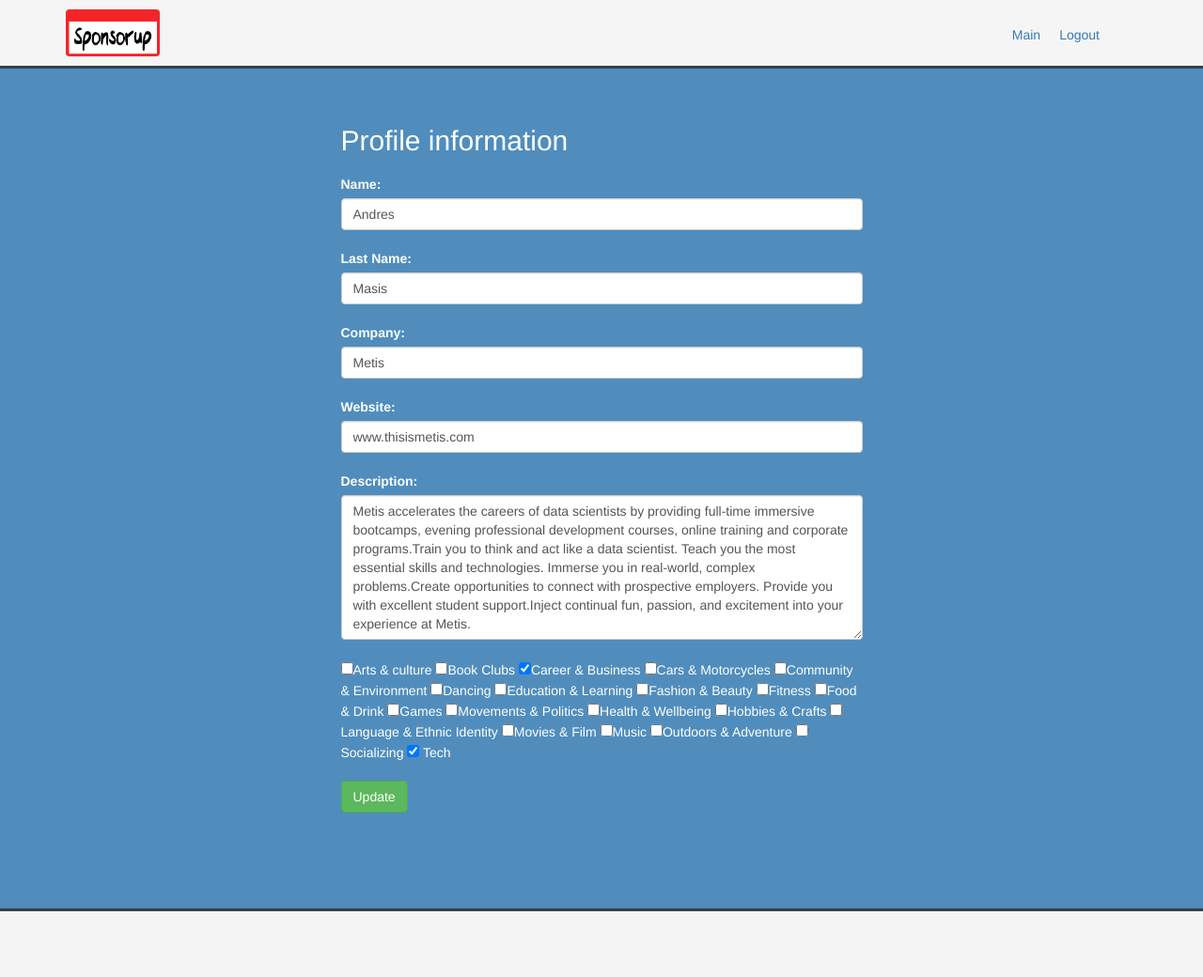
After one commit to Bermanmt/sponsor-recommender, a Flask app: page /profile in a window 1280 px wide. The commit adds this page. Shown: the whole page at 94% size. Run offline with Flask 2, Linux system fonts and the light colour scheme; parts of the project's set-up code (start-up, migrations or seed data) failed here and were passed over; some libraries are stand-ins or nearby versions.

Commit message:
near final version

```diff
--- a/app/app.py
+++ b/app/app.py
@@ -49,6 +49,10 @@ def get_event():
 	#return jsonify(event)
 	return json.dumps(event)
 
+@app.route('/profile', methods=['GET','POST'])
+def get_profile():
+	return render_template('profile.html')
+
 
 if __name__ == '__main__':
 	app.run(debug=True)
--- a/app/static/css/style.css
+++ b/app/static/css/style.css
@@ -264,7 +264,7 @@ html, body, div, h1, h2, h3, h4, h5, h6 {
 
 #event-modal {
   width: 1000px;
-  height: 500px;
+  height: 400px;
   background-color: #f4f4f4;
   position: absolute;
   top: 50%;
@@ -292,7 +292,8 @@ html, body, div, h1, h2, h3, h4, h5, h6 {
   max-height: 120px;
   max-width: 950px;
   overflow: scroll;
-  background-color: #EEE;
+  background-color: #f4f4f4;
+  margin: 0 10px 0 10px;
 }
 
 .modal-desc-title {
@@ -323,4 +324,9 @@ html, body, div, h1, h2, h3, h4, h5, h6 {
   width: 100%;
 }
 
+.checkbox {
+  margin: 10px;
+  display: inline-flex;
+}
+
 /*#173042,#236477,#cfdfda,#7cad3e,#4a6c2f*/
--- /dev/null
+++ b/app/templates/profile.html
@@ -0,0 +1,104 @@
+<!Doctype html>
+<html>
+<head>
+    <title>Dashboard</title>
+    <meta charset="UTF-8">
+    <meta name="viewport" content="width=device-width, initial-scale=1.0">
+    <link href="static/css/bootstrap.min.css" rel="stylesheet" media ="screen">
+    <link rel="stylesheet" href="https://maxcdn.bootstrapcdn.com/bootstrap/3.3.6/css/bootstrap.min.css" integrity="sha384-1q8mTJOASx8j1Au+a5WDVnPi2lkFfwwEAa8hDDdjZlpLegxhjVME1fgjWPGmkzs7" crossorigin="anonymous">
+    <link href="static/css/dc.css" rel="stylesheet" media ="screen">
+    <link rel="stylesheet" type="text/css" href="//cdn.jsdelivr.net/jquery.slick/1.5.9/slick.css"/>
+    <link rel="stylesheet" type="text/css" href="//cdn.jsdelivr.net/jquery.slick/1.5.9/slick-theme.css"/>
+
+    <link href="static/css/owl.carousel.css" rel="stylesheet" media ="screen">
+    <link href="static/css/style.css" rel="stylesheet" media ="screen">
+    <!--<link href='http://fonts.googleapis.com/css?family=Lato:200,400' rel='stylesheet' type='text/css'>-->
+    <style>
+
+    </style>
+</head>
+<body>
+    <div class='nav'>
+        <div class='container'>
+            <img src='./static/img/sponsorifylogo2.png' id='logo'>
+            <ul id='menu'>
+                <li></li>
+                <li><a href='{{url_for("login")}}'>Main</a></li>
+                <li><a href="{{url_for('home')}}">Logout</a></li>
+            </ul>
+
+        </div>
+    </div>
+    <div id='banner-main' style='height:900px'>
+        <br>
+        <br>
+        <div class='container '>
+
+            <br>
+            <div class='row '>
+                <div class='col-md-3'></div>
+                <div class='col-md-6' style='color:white;'>
+                <h2 style='color:white;'>Profile information</h2>
+                <br>
+                <form>
+                    <label for='name'>Name:</label>
+                    <input type='text' class='form-control' value='Andres' name='name'>
+                    <br>
+                    <label for='lastname'>Last Name:</label>
+                    <input type='text' class='form-control' value='Masis' name='lastname'>
+                    <br>
+                    <label for='company'>Company:</label>
+                    <input type='text' class='form-control' value='Metis' name='company'>
+                    <br>
+                    <label for='website'>Website:</label>
+                    <input type='text' class='form-control' value='www.thisismetis.com' name='website'>
+                    <br>
+                    <label for='description'>Description:</label>
+                    <textarea type='text' class='form-control' value='Metis' name='description' rows=7>Metis accelerates the careers of data scientists by providing full-time immersive bootcamps, evening professional development courses, online training and corporate programs.Train you to think and act like a data scientist. Teach you the most essential skills and technologies. Immerse you in real-world, complex problems.Create opportunities to connect with prospective employers. Provide you with excellent student support.Inject continual fun, passion, and excitement into your experience at Metis.</textarea>
+                    <br>
+                    <input class='checkbox'type='checkbox' value='Arts and Culture'>Arts & culture
+                    <input class='checkbox'type='checkbox' value='Book Clubs'>Book Clubs
+                    <input type='checkbox' value='Career and Business' checked>Career & Business
+                    <input type='checkbox' value='Cars and Motorcycles'>Cars & Motorcycles
+                    <input type='checkbox' value='Community & Environment'>Community & Environment
+                    <input type='checkbox' value='Dancing'>Dancing
+                    <input type='checkbox' value='Education & Learning'>Education & Learning
+                    <input type='checkbox' value='Fashion & Beauty'>Fashion & Beauty
+                    <input type='checkbox' value='Fitness'>Fitness
+                    <input type='checkbox' value='Food & Drink'>Food & Drink
+                    <input type='checkbox' value='Games'>Games
+                    <input type='checkbox' value='Movements & Politics'>Movements & Politics
+                    <input type='checkbox' value='Health & Wellbeing'>Health & Wellbeing
+                    <input type='checkbox' value='Hobbies & Crafts'>Hobbies & Crafts
+                    <input type='checkbox' value='Language & Ethnic Identity'>Language & Ethnic Identity
+                    <input type='checkbox' value='Movies & Film'>Movies & Film
+                    <input type='checkbox' value='Music'>Music
+                    <input type='checkbox' value='Outdoors & Adventure'>Outdoors & Adventure
+                    <input type='checkbox' value='Socializing'>Socializing
+                    <input type='checkbox' value='Tech' checked> Tech
+                    <br>
+                    <br>
+                    <input type='submit' class='btn btn-success' value='Update'>
+                </form>
+                </div>
+                <div class='col-md-3'></div>
+            </div>
+        </div>
+
+    </div>
+    <div class="container" id="main-container">
+
+
+    </div>
+
+
+
+    <script type="text/javascript" src='static/js/jquery-1.12.2.min.js'> </script>
+    <script>
+        var cat = ['Arts & Culture', 'Book Clubs', 'Career & Business', 'Cars & Motorcycles', 'Community & Environment', 'Dancing', 'Education & Learning', 'Fashion & Beauty', 'Fitness', 'Food & Drink', 'Games', 'Movements & Politics', 'Health & Wellbeing', 'Hobbies & Crafts', 'Language & Ethnic Identity', 'LGBT', 'Lifestyle', 'Movies & Film', 'Music', 'New Age & Spirituality', 'Outdoors & Adventure', 'Paranormal', 'Parents & Family', 'Pets & Animals', 'Photography', 'Religion & Beliefs', 'Sci-Fi & Fantasy', 'Singles', 'Socializing', 'Sports & Recreation', 'Support', 'Tech', 'Writing']
+
+
+    </script>
+
+</body>
+</html>
```
Also changed, not shown: app/templates/metis.html (+22 -9 lines).
